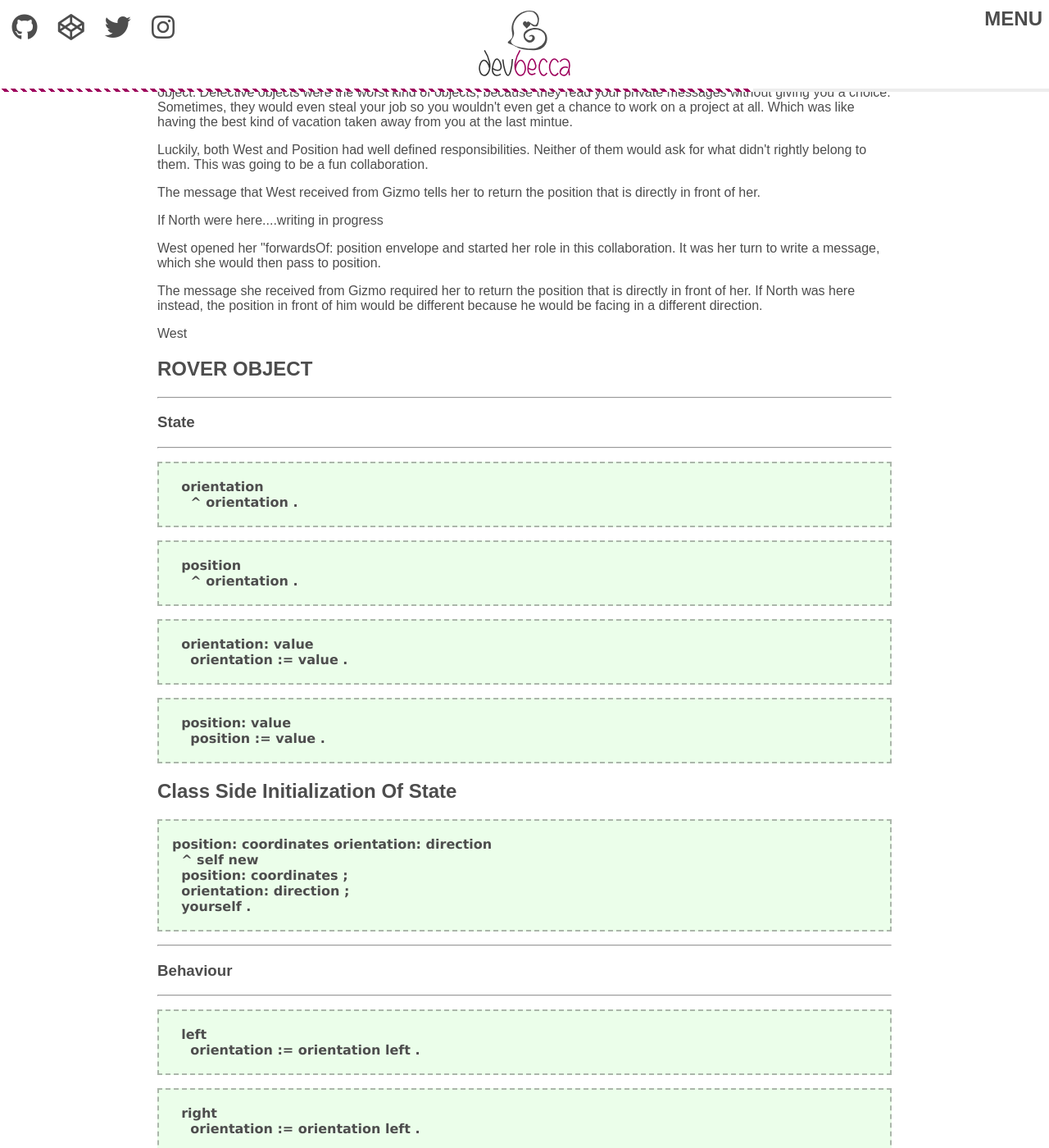
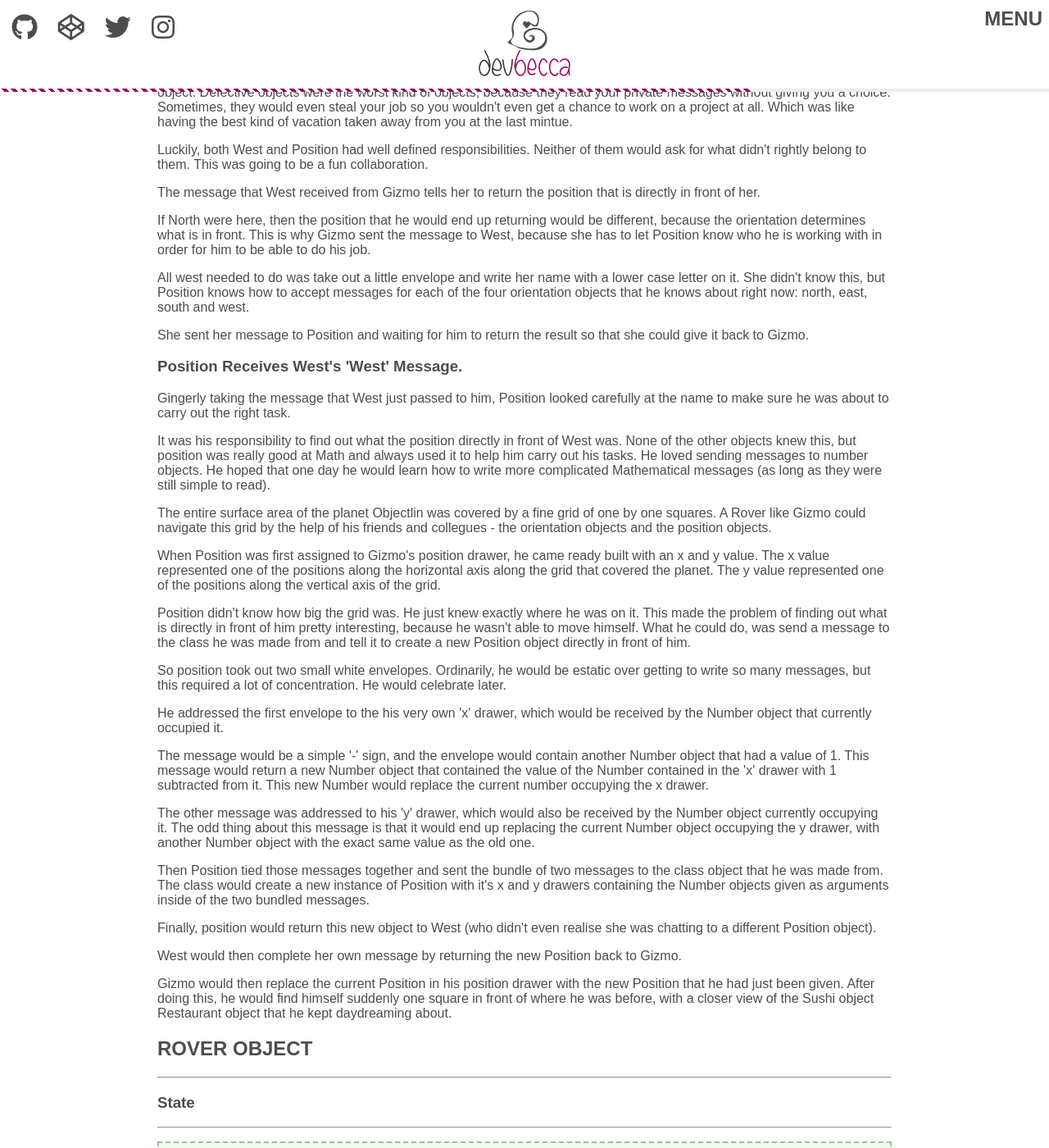
Before and after one commit to Becca9941/Becca9941.github.io, a Jekyll site: the page built from _posts/2019-08-16-rover-breakdown.html, in a window 1280 px wide and 1400 px high, scrolled down 7166 px. Shown: the whole window at 82% size. Built offline with Jekyll 4.4.1, drawn with Linux system fonts in a browser that asks for light colours; nearby versions of some CDN libraries.

Commit message:
more rover article

```diff
--- a/_posts/2019-08-16-rover-breakdown.html
+++ b/_posts/2019-08-16-rover-breakdown.html
@@ -129,13 +129,39 @@ title: Gizmo, a happy little Rover from the tiny red planet called "Objectlins"
 
 <p>The message that West received from Gizmo tells her to return the position that is directly in front of her.</p>
 
-<p>If North were here....writing in progress</p>
+<p>If North were here, then the position that he would end up returning would be different, because the orientation determines what is in front. This is why Gizmo sent the message to West, because she has to let Position know who he is working with in order for him to be able to do his job.</p>
 
-<p>West opened her "forwardsOf: position envelope and started her role in this collaboration. It was her turn to write a message, which she would then pass to position.</p>
+<p>All west needed to do was take out a little envelope and write her name with a lower case letter on it. She didn't know this, but Position knows how to accept messages for each of the four orientation objects that he knows about right now: north, east, south and west.</p>
 
-<p>The message she received from Gizmo required her to return the position that is directly in front of her. If North was here instead, the position in front of him would be different because he would be facing in a different direction.</p>
+<p>She sent her message to Position and waiting for him to return the result so that she could give it back to Gizmo.</p>
 
-<p>West
+<h3>Position receives West's 'west' message.</h3>
+
+<p>Gingerly taking the message that West just passed to him, Position looked carefully at the name to make sure he was about to carry out the right task.</p>
+
+<p>It was his responsibility to find out what the position directly in front of West was. None of the other objects knew this, but position was really good at Math and always used it to help him carry out his tasks. He loved sending messages to number objects. He hoped that one day he would learn how to write more complicated Mathematical messages (as long as they were still simple to read).</p>
+
+<p>The entire surface area of the planet Objectlin was covered by a fine grid of one by one squares. A Rover like Gizmo could navigate this grid by the help of his friends and collegues - the orientation objects and the position objects.</p>
+
+<p>When Position was first assigned to Gizmo's position drawer, he came ready built with an x and y value. The x value represented one of the positions along the horizontal axis along the grid that covered the planet. The y value represented one of the positions along the vertical axis of the grid.</p>
+
+<p>Position didn't know how big the grid was. He just knew exactly where he was on it. This made the problem of finding out what is directly in front of him pretty interesting, because he wasn't able to move himself. What he could do, was send a message to the class he was made from and tell it to create a new Position object directly in front of him.<p>
+
+<p>So position took out two small white envelopes. Ordinarily, he would be estatic over getting to write so many messages, but this required a lot of concentration. He would celebrate later.</p>
+
+<p>He addressed the first envelope to the his very own 'x' drawer, which would be received by the Number object that currently occupied it.</p>
+
+<p>The message would be a simple '-' sign, and the envelope would contain another Number object that had a value of 1. This message would return a new Number object that contained the value of the Number contained in the 'x' drawer with 1 subtracted from it. This new Number would replace the current number occupying the x drawer.</p>
+
+<p>The other message was addressed to his 'y' drawer, which would also be received by the Number object currently occupying it. The odd thing about this message is that it would end up replacing the current Number object occupying the y drawer, with another Number object with the exact same value as the old one.</p>
+
+<p>Then Position tied those messages together and sent the bundle of two messages to the class object that he was made from. The class would create a new instance of Position with it's x and y drawers containing the Number objects given as arguments inside of the two bundled messages.</p>
+
+<p>Finally, position would return this new object to West (who didn't even realise she was chatting to a different Position object).</p>
+
+<p>West would then complete her own message by returning the new Position back to Gizmo.</p>
+
+<p>Gizmo would then replace the current Position in his position drawer with the new Position that he had just been given. After doing this, he would find himself suddenly one square in front of where he was before, with a closer view of the Sushi object Restaurant object that he kept daydreaming about.</p>
 
 
 <h2>ROVER OBJECT</h2>
```
Also changed, not shown: 1 other file.
